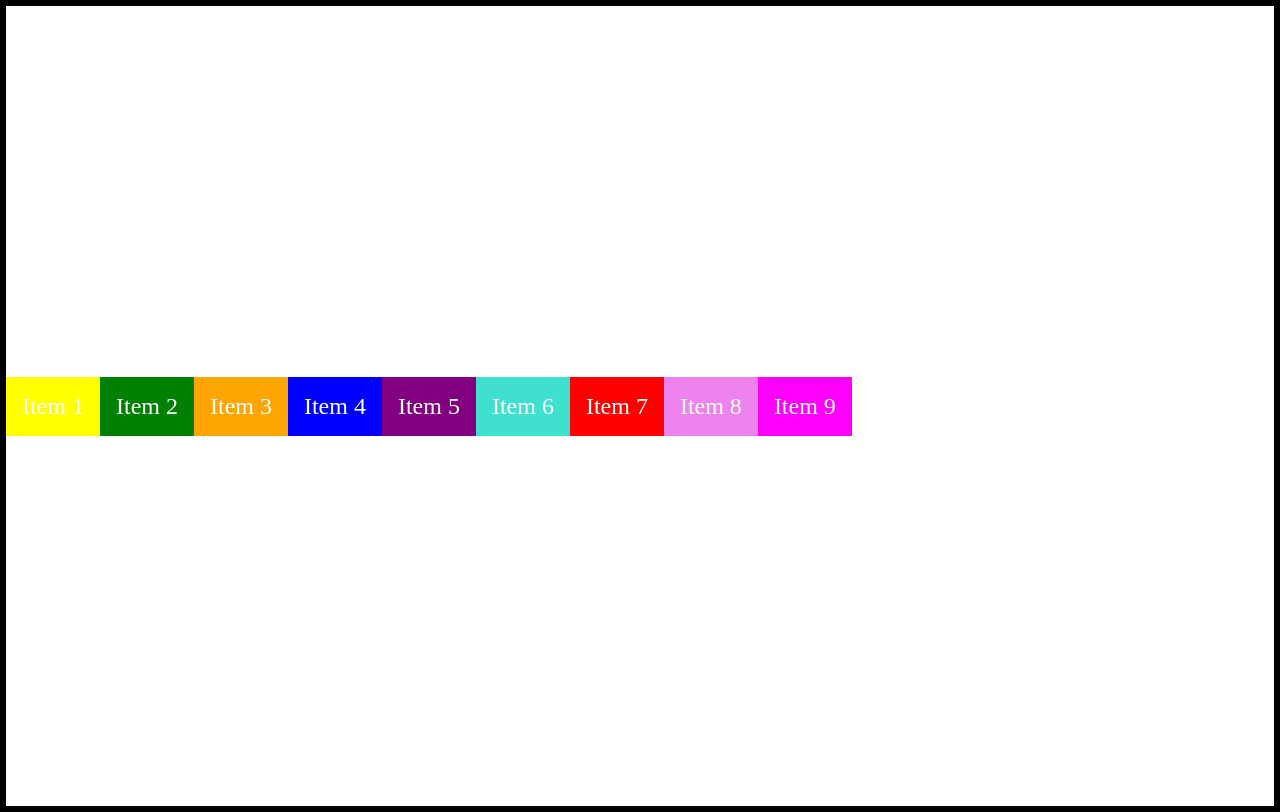
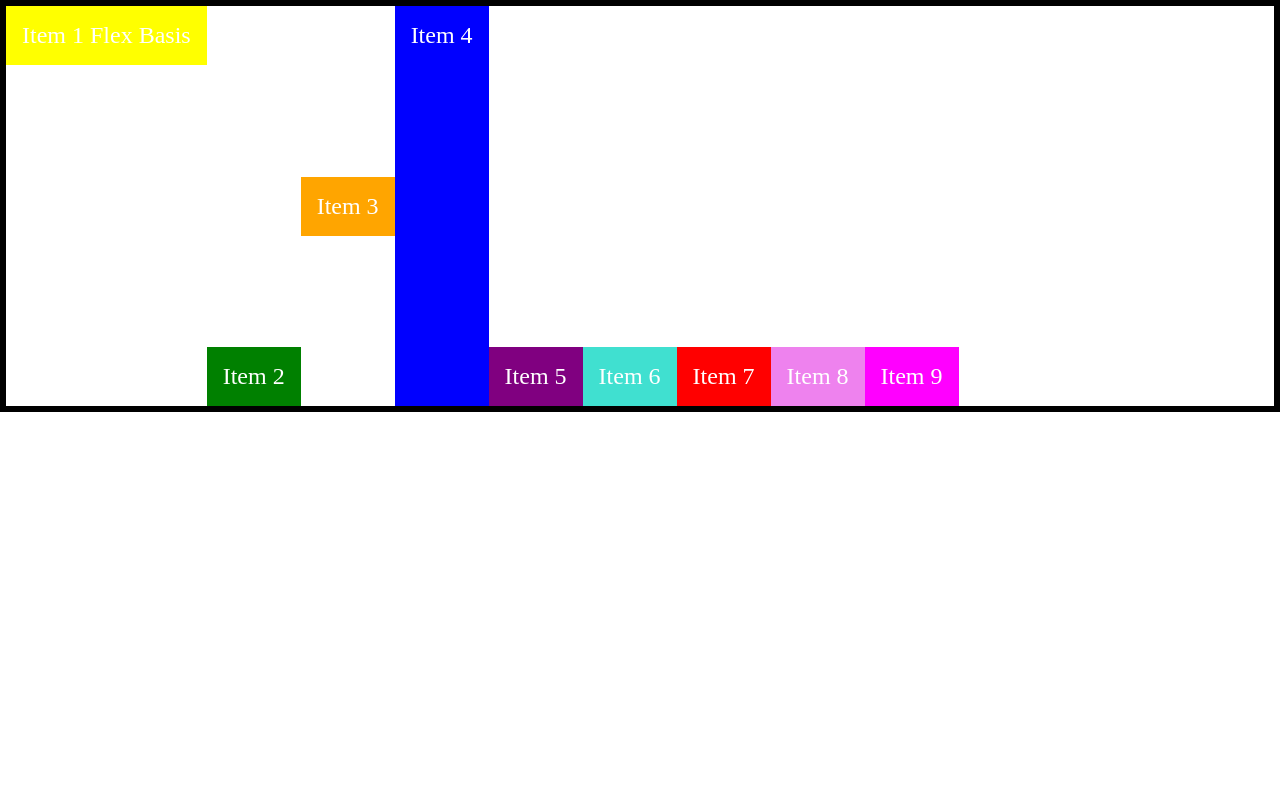
Before and after one commit to MishaLea/CrashCourse, a plain HTML site: page Flexbox/index.html in a window 1280 px wide. Drawn offline with Linux system fonts and the light colour scheme.

Commit message:
extra flexbox properties and values included

```diff
--- a/Flexbox/index.html
+++ b/Flexbox/index.html
@@ -9,7 +9,7 @@
   </head>
   <body>
     <div class="container">
-      <div class="flex-item item-1">Item 1</div>
+      <div class="flex-item item-1">Item 1 Flex Basis</div>
       <div class="flex-item item-2">Item 2</div>
       <div class="flex-item item-3">Item 3</div>
       <div class="flex-item item-4">Item 4</div>
--- a/Flexbox/styles.css
+++ b/Flexbox/styles.css
@@ -5,39 +5,53 @@ body {
     border: 6px solid black;
     display: flex;
     /* flex-direction: column; */
-    height: 800px;
-    flex-wrap: wrap;
+    height: 400px;
+    /* flex-wrap: wrap; */
     /* flex-flow: row-reverse wrap; */
     /* column-gap: 20px;
     row-gap: 30px; */
     /* gap: 40px 20px; */
     /* justify-content: flex-start; */
     /* align-items: baseline; */
-    align-content: space-around;
+    /* align-content: space-around; */
+    align-items: flex-end;
 }
 .flex-item {
     color: white;
     font-size: 1.5rem;
     padding: 1rem;
     text-align: center;
+    /* flex-grow: 1; */
+    /* flex-shrink: 0; */
+    /* width: 6rem; */
 }
 .item-1 {
     background-color: yellow;
+    /* flex-basis: 200px; */
+    /* flex-grow: 1; */
+    align-self: flex-start;
 }
 .item-2 {
     background-color: green;
+    align-self: flex-end;
 }
 .item-3 {
     background-color: orange;
+    /* flex-shrink: 4; */
+    align-self: center;
 }
 .item-4 {
     background-color: blue;
+    align-self: stretch;
 }
 .item-5 {
     background-color: purple;
+    /* flex-grow: 1; */
+    align-self: auto;
 }
 .item-6 {
     background-color: turquoise;
+    /* flex-grow: 3; */
 }
 .item-7 {
     background-color: red;
```
